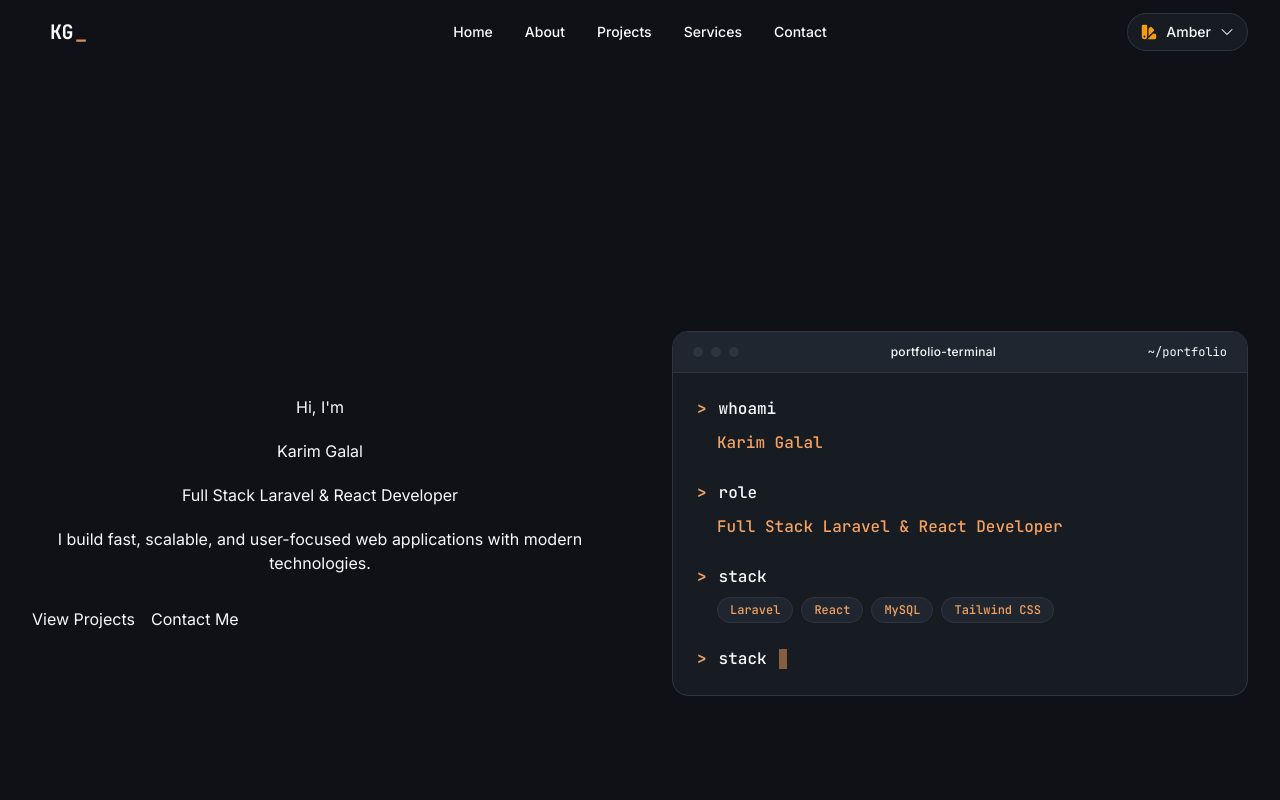
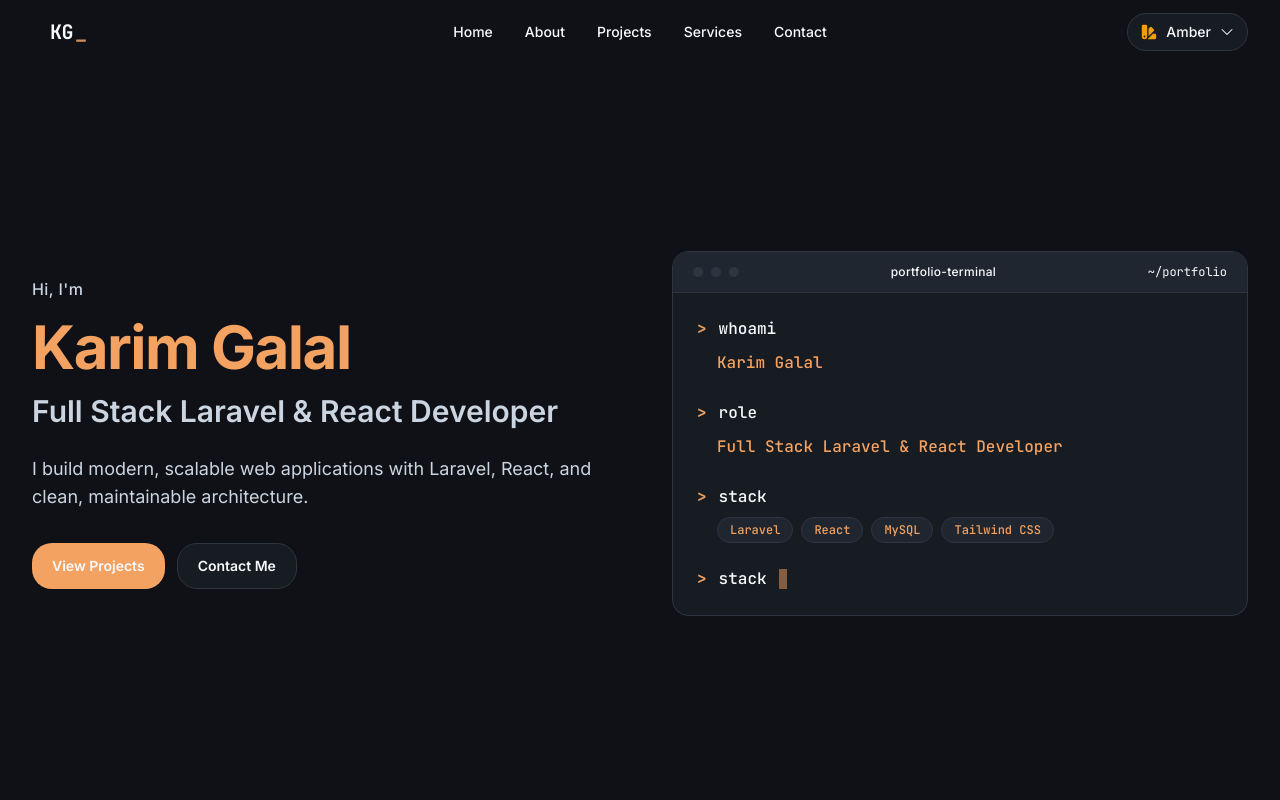
Before and after one commit to Karim-Galal/karim-galal-portfolio, a React (Vite) app in the folder frontend/: page / in a window 1280 px wide. Shown: the top 800 px of the page. Built offline with nearby package versions, Linux system fonts and the light colour scheme.

Commit message:
hero section completed

```diff
--- a/frontend/src/pages/HomePage.jsx
+++ b/frontend/src/pages/HomePage.jsx
@@ -2,7 +2,7 @@ import Hero from "@/sections/hero/Hero";
 
 function HomePage() {
   return (
-    <div className="py-20 text-center">
+    <div className="pb-20 text-center">
       <Hero />
     </div>
   );
--- a/frontend/src/sections/hero/Hero.jsx
+++ b/frontend/src/sections/hero/Hero.jsx
@@ -1,4 +1,4 @@
-import Container from "@/shared/components/layout/Container";
+import { motion } from "motion/react";
 
 import HeroBackground from "./HeroBackground";
 import HeroContent from "./HeroContent";
@@ -6,19 +6,66 @@ import HeroTerminal from "./HeroTerminal";
 
 function Hero() {
   return (
-    <section
-      id="home"
-      className="relative overflow-hidden"
-    >
+    <section className="relative overflow-hidden">
       <HeroBackground />
 
-      <Container>
-        <div className="grid min-h-[calc(100dvh-4rem)] items-center gap-16 py-16 lg:grid-cols-2">
+      <div
+        className="
+          relative mx-auto
+          flex min-h-[calc(100vh-4rem)]
+          max-w-7xl
+          flex-col
+          justify-center
+          gap-12
+          px-4
+          py-12
+          sm:px-6
+          lg:flex-row
+          lg:items-center
+          lg:gap-16
+          lg:px-8
+          lg:py-16
+        "
+      >
+        {/* Hero content */}
+        <motion.div
+          initial={{
+            opacity: 0,
+            y: 20,
+          }}
+          animate={{
+            opacity: 1,
+            y: 0,
+          }}
+          transition={{
+            duration: 0.6,
+            ease: "easeOut",
+          }}
+          className="mx-auto w-full lg:mx-0 lg:flex-1"
+        >
           <HeroContent />
+        </motion.div>
 
+        {/* Terminal */}
+        <motion.div
+          initial={{
+            opacity: 0,
+            y: 24,
+          }}
+          animate={{
+            opacity: 1,
+            y: 0,
+          }}
+          transition={{
+            duration: 0.6,
+            delay: 0.15,
+            ease: "easeOut",
+          }}
+          className="w-full lg:flex-1"
+        >
           <HeroTerminal />
-        </div>
-      </Container>
+        </motion.div>
+      </div>
     </section>
   );
 }
--- a/frontend/src/sections/hero/HeroButtons.jsx
+++ b/frontend/src/sections/hero/HeroButtons.jsx
@@ -1,13 +1,22 @@
 function HeroButtons() {
   return (
-    <div className="flex flex-wrap gap-4">
-      <button>
+    <div className="flex flex-col gap-3 sm:flex-row w-full sm:w-auto ">
+      <a
+        href="#projects"
+        className="
+          inline-flex items-center justify-center rounded-lg bg-primary px-5 py-3 text-sm font-semibold text-background transition-colors hover:bg-primary/90
+        "
+      >
         View Projects
-      </button>
+      </a>
 
-      <button>
+      <a
+        href="#contact"
+        className="inline-flex items-center justify-center rounded-lg border border-border bg-surface px-5 py-3 text-sm font-semibold text-foreground
+          transition-colors hover:bg-surface-hover"
+      >
         Contact Me
-      </button>
+      </a>
     </div>
   );
 }
--- a/frontend/src/sections/hero/HeroContent.jsx
+++ b/frontend/src/sections/hero/HeroContent.jsx
@@ -2,26 +2,39 @@ import HeroButtons from "./HeroButtons";
 
 function HeroContent() {
   return (
-    <div className="flex flex-col gap-8">
-      <div className="space-y-5">
-        <p>
+    <div className="mx-auto max-w-2xl text-center lg:text-left">
+      <p className="mb-4 text-sm font-medium tracking-wide text-foreground-muted sm:text-base">
         Hi, I'm
       </p>
 
-        <h1>
-          Karim Galal
+      <h1 className="text-4xl text-primary font-bold tracking-tight sm:text-5xl lg:text-6xl">
+        <span >
+          Karim{" "}
+        </span>
+
+        <span
+          // className="
+          //   text-transparent
+          //   [-webkit-text-stroke:1px_var(--color-foreground)]
+          //   sm:[-webkit-text-stroke:1.5px_var(--color-foreground)]
+          // "
+        >
+          Galal
+        </span>
       </h1>
 
-        <h2>
+      <h2 className="mt-4 text-2xl font-semibold leading-tight text-foreground-muted sm:text-3xl">
         Full Stack Laravel & React Developer
       </h2>
 
-        <p>
-          I build fast, scalable, and user-focused web applications with modern technologies.
+      <p className="mx-auto mt-6 max-w-xl text-base leading-7 text-foreground-muted sm:text-lg lg:mx-0">
+        I build modern, scalable web applications with
+        Laravel, React, and clean, maintainable architecture.
       </p>
+
+      <div className="mt-8 flex justify-center lg:justify-start ">
+        <HeroButtons />
       </div>
-
-      <HeroButtons />
     </div>
   );
 }
--- a/frontend/src/sections/hero/HeroTerminalBody.jsx
+++ b/frontend/src/sections/hero/HeroTerminalBody.jsx
@@ -11,7 +11,7 @@ function HeroTerminalBody() {
   } = useTerminalAnimation();
 
   return (
-    <div className="min-h-60 space-y-6 p-6 font-mono">
+    <div className="min-h-72 space-y-6 p-6 font-mono">
       {/* Completed commands */}
       {history.map((item) => (
         <div key={item.id}>
--- /dev/null
+++ b/frontend/src/sections/hero/HeroV1.jsx
@@ -0,0 +1,41 @@
+import HeroBackground from "./HeroBackground";
+import HeroContent from "./HeroContent";
+import HeroTerminal from "./HeroTerminal";
+
+function Hero() {
+  return (
+    <section className="relative overflow-hidden">
+      <HeroBackground />
+
+      <div
+        className="
+          relative mx-auto
+          flex min-h-[calc(100vh-4rem)]
+          max-w-7xl
+          flex-col
+          justify-center
+          gap-12
+          px-4
+          py-16
+          sm:px-6
+          lg:flex-row
+          lg:items-center
+          lg:gap-16
+          lg:px-8
+          lg:py-20
+
+        "
+      >
+        <div className="w-full mx-auto lg:flex-1">
+          <HeroContent />
+        </div>
+
+        <div className="w-full lg:flex-1">
+          <HeroTerminal />
+        </div>
+      </div>
+    </section>
+  );
+}
+
+export default Hero;
--- a/frontend/src/styles/foundation.css
+++ b/frontend/src/styles/foundation.css
@@ -87,4 +87,5 @@
   --color-info:;
 
 
+
 }
```
Also changed, not shown: frontend/src/styles/index.css (line endings or trailing spaces). Lines whose indentation alone changed are shown as unchanged.
